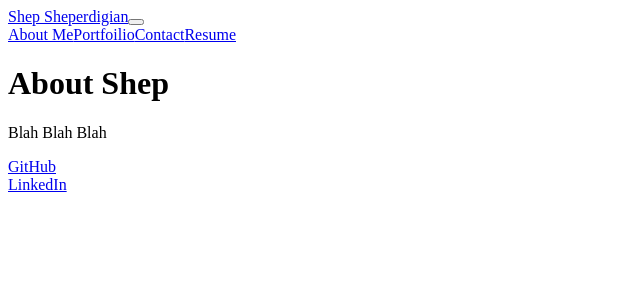
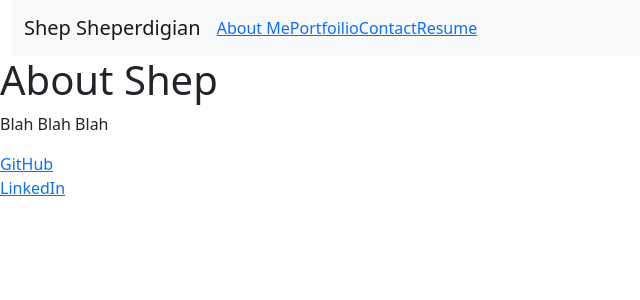
Before and after one commit to zshep/React_Portfolio, a React (Create React App) app: page / in a window 1280 px wide. Shown: the top 300 px of the page, without its empty margins (0-640 px from the left). Built offline with nearby package versions, Linux system fonts and the light colour scheme.

Commit message:
refixed my issue of  my stuff not showing up..... added css for bootstrap

```diff
--- a/src/components/Navbar.js
+++ b/src/components/Navbar.js
@@ -2,6 +2,8 @@ import React from 'react';
 import Container from 'react-bootstrap/Container';
 import Nav from 'react-bootstrap/Nav';
 import Navbar from 'react-bootstrap/Navbar';
+import NavItem from 'react-bootstrap/NavItem';
+
 import {
   NavLink
 } from 'react-router-dom';
@@ -14,13 +16,14 @@ function Navigationbar() {
   return (
     <Navbar bg="light" expand="lg">
     <Container fluid>
-      <Navbar.Brand href="/">Shep Sheperdigian</Navbar.Brand>
+      <Navbar.Brand>Shep Sheperdigian</Navbar.Brand>
       <Navbar.Toggle aria-controls="basic-navbar-nav" />
+
       <Navbar.Collapse id="basic-navbar-nav">
+        <Nav pullright ="true" className="me-auto">
+        <NavItem> <NavLink to='/'>About Me</NavLink> </NavItem>
 
-        <Nav className="me-auto">
-        <NavLink to='/' styles={({isActive}) => ({ color: !isActive ? "green" : "blue" })}>About Me</NavLink>
-          <NavLink to='/portfolio' styles={({isActive}) => ({ color: !isActive ? "green" : "blue"})}>Portfoilio</NavLink>
+          <NavLink to='/portfolio'>Portfoilio</NavLink>
           <NavLink to='/contact'>Contact</NavLink>
          <NavLink to='/resume'>Resume</NavLink>
         </Nav>
--- a/src/index.js
+++ b/src/index.js
@@ -2,7 +2,8 @@ import React from 'react';
 import ReactDOM from 'react-dom/client';
 
 import App from './App';
-
+//importing css
+import 'bootstrap/dist/css/bootstrap.min.css';
 
 const root = ReactDOM.createRoot(document.getElementById('root'));
 root.render(
```
